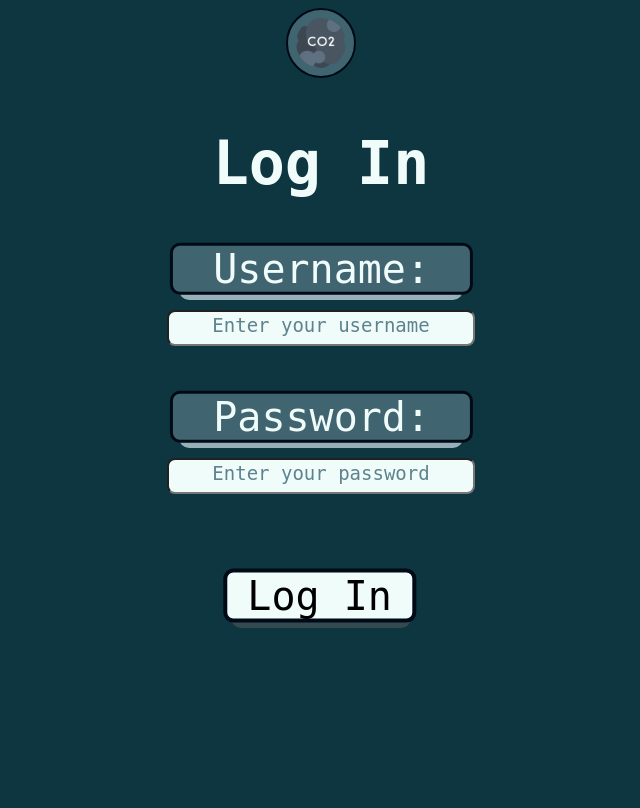
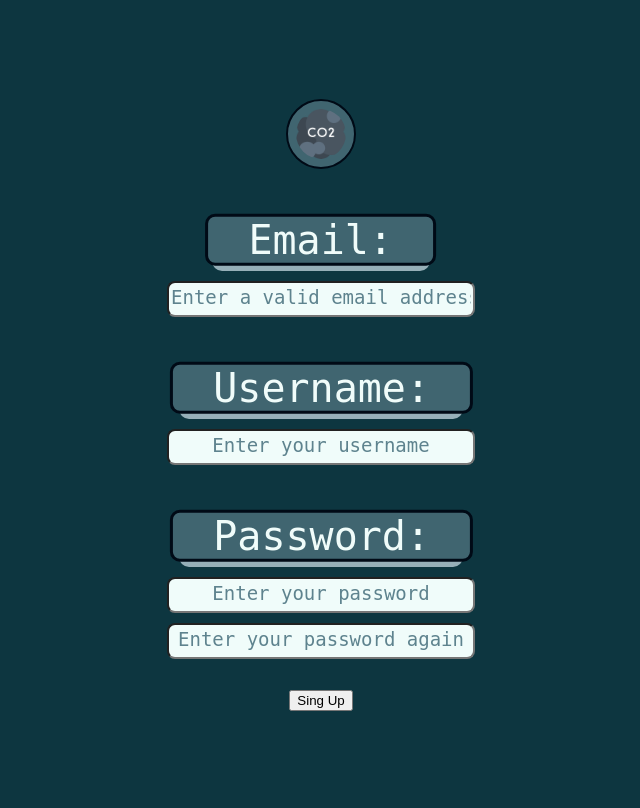
Before and after one commit to bald-cap/GreenStride, a PHP site: page / in a window 1280 px wide. Shown: the whole page, without its empty margins (327-967 px from the left). Run offline with PHP 8.4, Linux system fonts and the light colour scheme.

Commit message:
started sign up screen

```diff
--- a/index.html
+++ b/index.html
@@ -11,6 +11,7 @@
             <article class="logo-wrapper">
                 <img class="logo" src="co2B.png" alt="logo">
             </article>
+
             <section class="landing-wrapper" style="display:none;">
                 <h1>Bienvenu(e)</h1>
 
@@ -28,7 +29,7 @@
             </section>
 
 
-            <section class="login-wrapper">
+            <section class="login-wrapper" style="display:none;">
                 <h1>Log In</h1>
                 <article class="login-form-wrapper">
                     <form action="login.php">
@@ -53,9 +54,12 @@
 
             </section>
 
-            <section class="signup-wrapper" style="display:none;">
+            <section class="signup-wrapper">
                 <form action="signup.php">
-                    <label>Email:</label>
+                    <article class="label-wrapper email-label-wrapper">
+                        <label>Email:</label>
+                        <div></div>
+                    </article>
                     <input type="email" name="newEmail" placeholder="Enter a valid email address">
 
                     <article class="label-wrapper username-label-wrapper">
--- a/style.css
+++ b/style.css
@@ -176,6 +176,42 @@ body{
 }
 
 
+/* ------------------------SIGN UP SCREEN---------------------*/
+.signup-wrapper form{
+    display: flex;
+    align-items: center;
+    justify-content: center;
+    flex-direction: column;
+}
+
+.signup-wrapper form .label-wrapper{
+    margin-top: 50px;
+}
+
+.signup-wrapper form .email-label-wrapper div{
+    width: 217.29px ;
+}
+
+.signup-wrapper form input{
+    margin-top: 10px;
+    height: 30px;
+    width: 300px;
+    border-radius: 8px;
+    background-color: #F0FCFA;
+}
+
+.signup-wrapper form input::placeholder{
+    color: #5E838E;
+    text-align: center;
+    font-size: 19px;
+    font-family: monospace;
+}
+
+.signup-article{
+
+}
+
+
 
 
 
```
